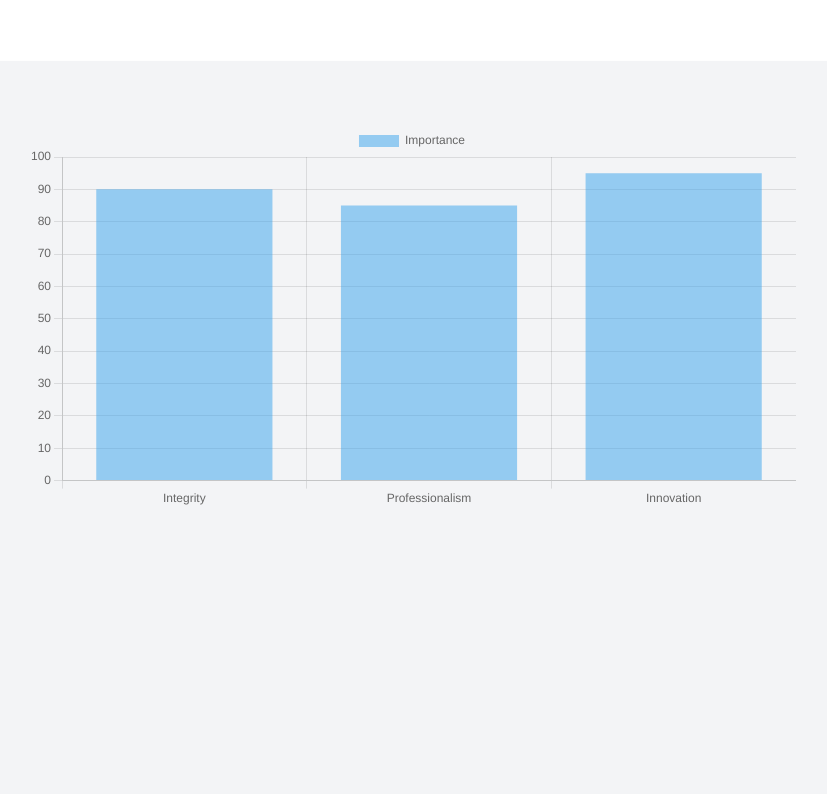
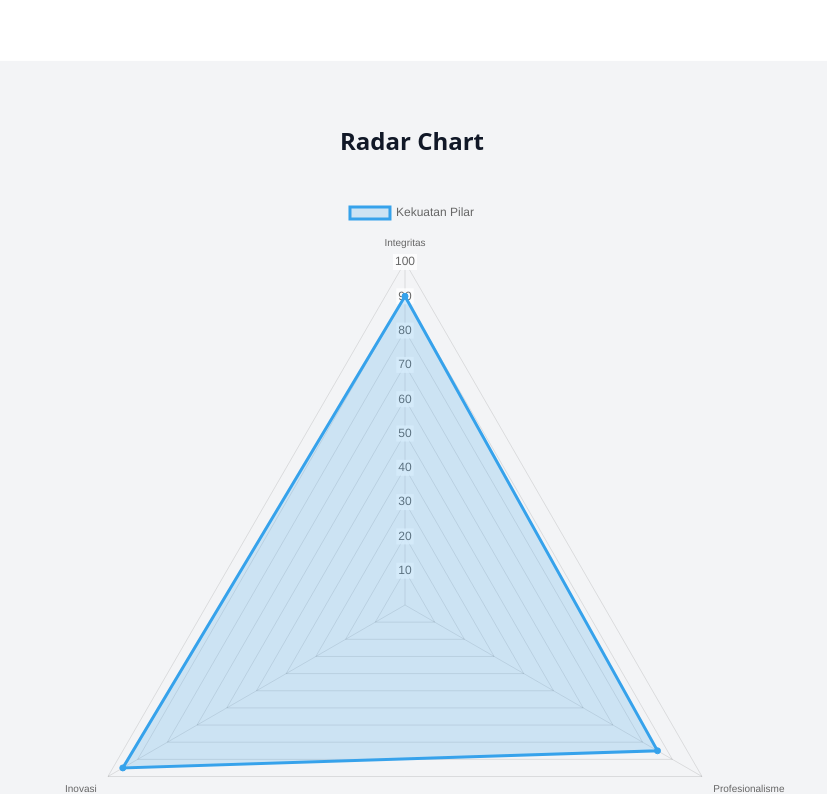
Before and after one commit to adigunawantahir/Interactive-Portofolio, a plain HTML site: page index.html in a window 1280 px wide. Shown: the part 807-1601 px from the top of the page, without its empty margins (228-1055 px from the left). Before the commit the page ends 1380 px from the top, so only its background shows below. Drawn offline with nearby package versions, Linux system fonts and the light colour scheme.

Commit message:
Update index.html

```diff
--- a/index.html
+++ b/index.html
@@ -47,15 +47,32 @@
     </div>
   </section>
 
-  <!-- Chart Example (optional) -->
+  <!-- Chart 1: Radar -->
   <section class="py-16">
+    <h2 class="text-2xl font-bold text-center mb-10">Radar Chart</h2>
     <div class="max-w-3xl mx-auto">
-      <canvas id="myChart"></canvas>
+      <canvas id="radarChart"></canvas>
+    </div>
+  </section>
+
+  <!-- Chart 2: Bar -->
+  <section class="py-16 bg-white">
+    <h2 class="text-2xl font-bold text-center mb-10">Bar Chart</h2>
+    <div class="max-w-3xl mx-auto">
+      <canvas id="barChart"></canvas>
+    </div>
+  </section>
+
+  <!-- Chart 3: Line -->
+  <section class="py-16">
+    <h2 class="text-2xl font-bold text-center mb-10">Line Chart</h2>
+    <div class="max-w-3xl mx-auto">
+      <canvas id="lineChart"></canvas>
     </div>
   </section>
 
   <script>
-    // Data bahasa
+    // Bahasa
     const texts = {
       id: {
         title: "Halo, saya Adi Gunawan Tahir",
@@ -95,22 +112,69 @@
         (lang === "id") ? "Klik salah satu pilar untuk melihat detail." : "Click a pillar to see details.";
     }
 
+    // Data untuk grafik
+    const pillarScores = [90, 85, 95];
+
+    // Radar Chart
+    const radarChart = new Chart(document.getElementById('radarChart'), {
+      type: 'radar',
+      data: {
+        labels: ['Integritas', 'Profesionalisme', 'Inovasi'],
+        datasets: [{
+          label: 'Kekuatan Pilar',
+          data: pillarScores,
+          fill: true,
+          backgroundColor: 'rgba(54, 162, 235, 0.2)',
+          borderColor: 'rgb(54, 162, 235)',
+          pointBackgroundColor: 'rgb(54, 162, 235)'
+        }]
+      },
+      options: { scales: { r: { beginAtZero: true, max: 100 } } }
+    });
+
+    // Bar Chart
+    const barChart = new Chart(document.getElementById('barChart'), {
+      type: 'bar',
+      data: {
+        labels: ['Integritas', 'Profesionalisme', 'Inovasi'],
+        datasets: [{
+          label: 'Skor',
+          data: pillarScores,
+          backgroundColor: ['#3b82f6','#10b981','#f59e0b']
+        }]
+      },
+      options: { responsive: true }
+    });
+
+    // Line Chart
+    const lineChart = new Chart(document.getElementById('lineChart'), {
+      type: 'line',
+      data: {
+        labels: ['2019','2020','2021','2022','2023'],
+        datasets: [{
+          label: 'Perkembangan Karir',
+          data: [50, 65, 75, 85, 95],
+          fill: false,
+          borderColor: '#3b82f6',
+          tension: 0.1
+        }]
+      },
+      options: { responsive: true }
+    });
+
+    // Klik pilar update detail + highlight grafik
     function showDetail(n) {
       document.getElementById("detailText").textContent = texts[currentLang].details[n-1];
+
+      // highlight data di radar & bar chart
+      radarChart.data.datasets[0].backgroundColor = ['rgba(54,162,235,0.2)','rgba(54,162,235,0.2)','rgba(54,162,235,0.2)'];
+      radarChart.data.datasets[0].backgroundColor[n-1] = 'rgba(255,99,132,0.4)';
+      radarChart.update();
+
+      barChart.data.datasets[0].backgroundColor = ['#3b82f6','#10b981','#f59e0b'];
+      barChart.data.datasets[0].backgroundColor[n-1] = '#ef4444'; // merah untuk highlight
+      barChart.update();
     }
-
-    // Contoh Chart
-    const ctx = document.getElementById('myChart');
-    new Chart(ctx, {
-      type: 'bar',
-      data: {
-        labels: ['Integrity', 'Professionalism', 'Innovation'],
-        datasets: [{
-          label: 'Importance',
-          data: [90, 85, 95],
-        }]
-      }
-    });
   </script>
 </body>
 </html>
```
